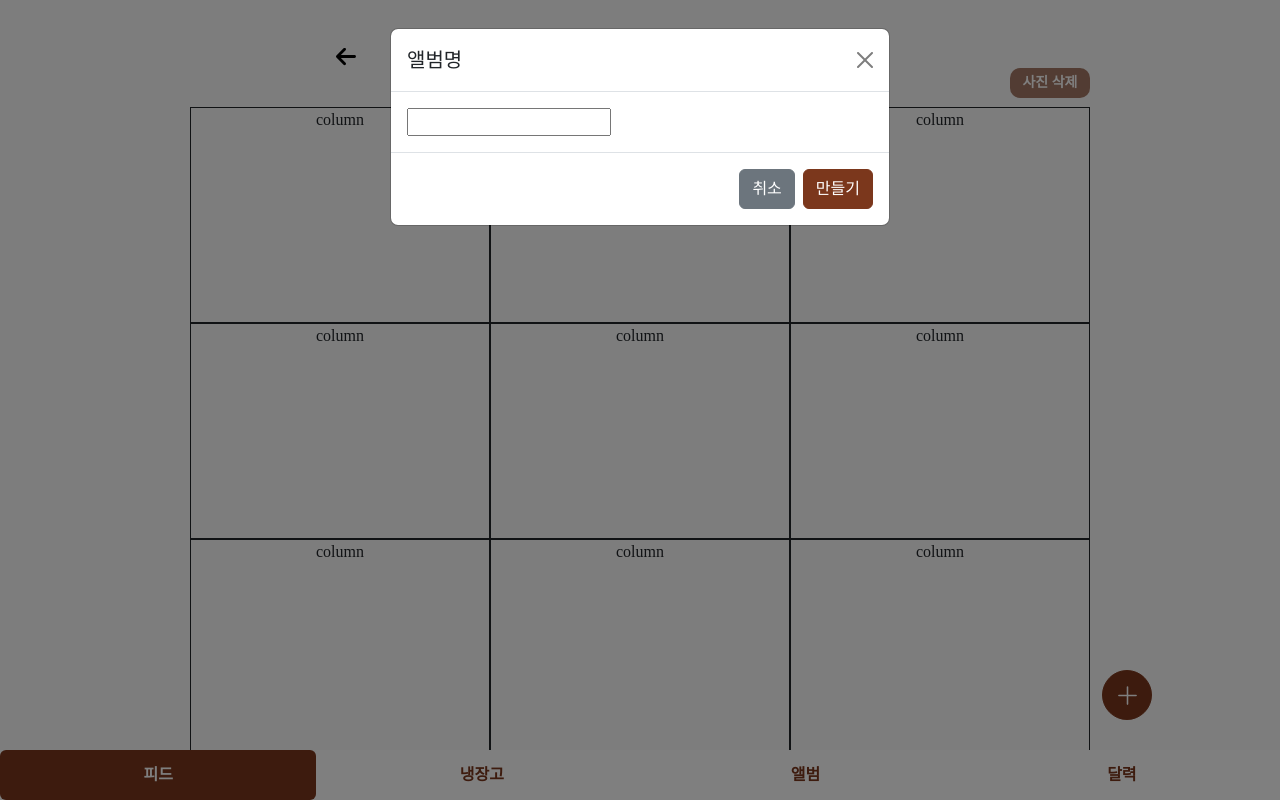
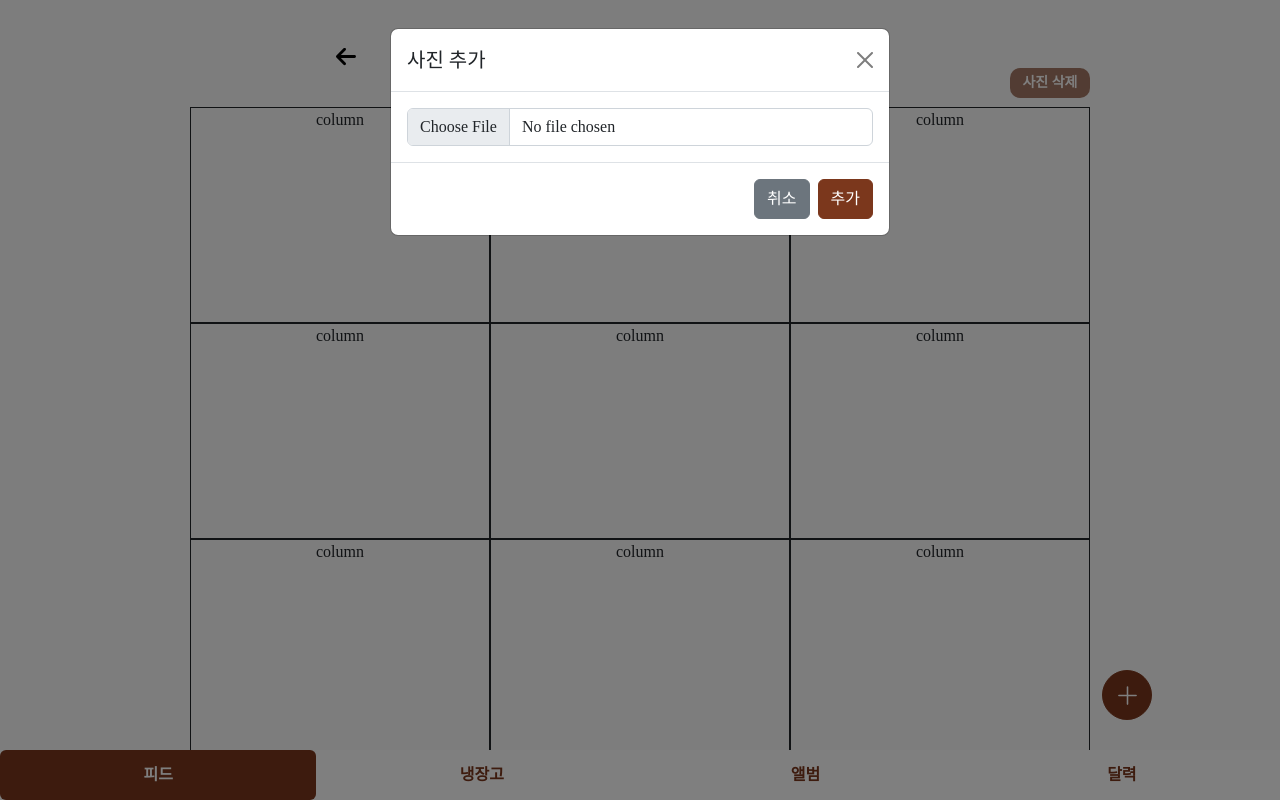
Before and after one commit to sunmingLee/Sai, a Vue app in the folder FrontEnd/: page /album/picture in a window 1280 px wide. Both pictures are taken after a click on the button 1127 px from the left and 695 px from the top of the page. Built offline with nearby package versions, Linux system fonts and the light colour scheme; a web font is replaced by a local one.

Commit message:
Feat: Set for file input

```diff
--- a/FrontEnd/src/components/album/AlbumPicture.vue
+++ b/FrontEnd/src/components/album/AlbumPicture.vue
@@ -25,20 +25,19 @@
     <div class="modal-dialog">
         <div class="modal-content">
         <div class="modal-header">
-            <h5 class="modal-title" id="exampleModalLabel">앨범명</h5>
+            <h5 class="modal-title" id="exampleModalLabel">사진 추가</h5>
             <button type="button" class="btn-close" data-bs-dismiss="modal" aria-label="Close"></button>
         </div>
         <div class="modal-body">
-            <input type="text">
+            <input type="file" class="form-control" id="customFile" />
         </div>
         <div class="modal-footer">
             <button type="button" class="btn btn-secondary" data-bs-dismiss="modal">취소</button>
-            <button type="button" class="btn btn-primary" data-bs-dismiss="modal">만들기</button>
+            <button type="button" class="btn btn-primary" data-bs-dismiss="modal">추가</button>
         </div>
         </div>
     </div>
     </div>
-    <!-- <input type="file" class="form-control" id="customFile" /> -->
 
   </div>
 </template>
```
